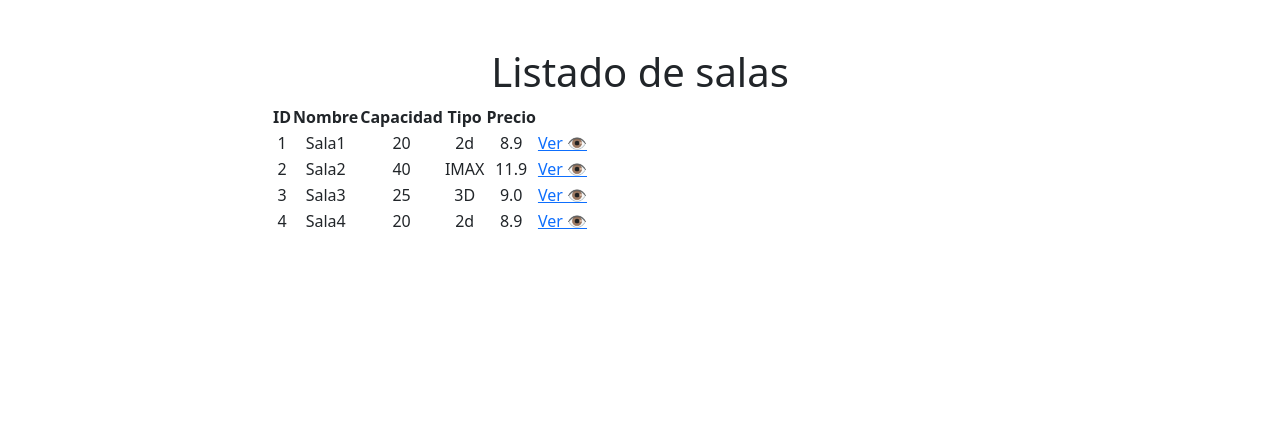
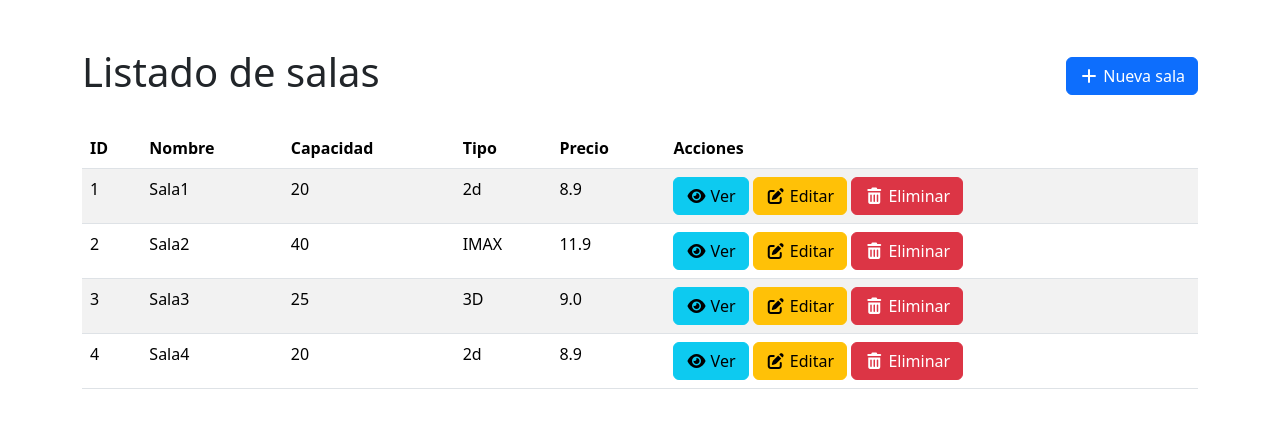
Before and after one commit to HueteDevs/Proyecto_Adecco, a FastAPI app: page /salas in a window 1280 px wide. Shown: the top 428 px of the page. Run offline with FastAPI, Linux system fonts and the light colour scheme; some libraries are stand-ins or nearby versions.

Commit message:
cambios en la plantilla de salas/list.html

```diff
--- a/app/templates/salas/list.html
+++ b/app/templates/salas/list.html
@@ -4,22 +4,29 @@
     <meta charset="UTF-8">
     <meta name="viewport" content="width=device-width, initial-scale=1.0">
     <link href="https://cdn.jsdelivr.net/npm/bootstrap@5.3.8/dist/css/bootstrap.min.css" rel="stylesheet" integrity="sha384-sRIl4kxILFvY47J16cr9ZwB07vP4J8+LH7qKQnuqkuIAvNWLzeN8tE5YBujZqJLB" crossorigin="anonymous">
+    <link rel="stylesheet" href="https://cdnjs.cloudflare.com/ajax/libs/font-awesome/7.0.1/css/all.min.css" integrity="sha512-2SwdPD6INVrV/lHTZbO2nodKhrnDdJK9/kg2XD1r9uGqPo1cUbujc+IYdlYdEErWNu69gVcYgdxlmVmzTWnetw==" crossorigin="anonymous" referrerpolicy="no-referrer" />
 
     <title>Listado de salas</title>
 </head>
 <body>
     <div class="container mt-5">
-        <div class="row justify-content-center mb-5">
-            <div class="col-md-8 text-center">
+        <div class="d-flex justify-content-between align-items-center mb-4">
             <h1>Listado de salas</h1>
+            <a href="/salas/new" class="btn btn-primary">
+                <i class="fa-solid fa-plus"></i> Nueva sala
+            </a>
+        </div>
 
-                <table>
+        <table class="table table-striped">
             <thead>
+                <tr>
                     <th>ID</th>
                     <th>Nombre</th>
                     <th>Capacidad</th>
                     <th>Tipo</th>
                     <th>Precio</th>
+                    <th>Acciones</th>
+                </tr>
             </thead>
             <tbody>
                 {% for sala in salas %}
@@ -30,14 +37,25 @@
                     <td>{{ sala.tipo}}</td>
                     <td>{{ sala.precio}}</td>
                     <td>
-                                <a href="/salas/{{sala.id }}">Ver 👁️</a>
+                        <a href="/salas/{{ sala.id }}" class="btn btn-info"><i class="fa-solid fa-eye"></i> Ver</a>
+                        <a href="/salas/{{ sala.id }}/edit" class="btn btn-warning">
+                            <i class="fa-solid fa-pen-to-square"></i> Editar
+                        </a>
+                        <form method="post" action="/salas/{{ sala.id }}/delete" style="display: inline" onsubmit="return confirm('¿Estás seguro de que quieres eliminar esta sala?');">
+                            <button type="submit" class="btn btn-danger">
+                                <i class="fa-solid fa-trash-can"></i> Eliminar
+                            </button>
+                        </form>
                     </td>
+
+
+
+
                 </tr>
                 {% endfor %}
             </tbody>
         </table>
-            </div>
-        </div>
+
     </div>
 
     <script src="https://cdn.jsdelivr.net/npm/bootstrap@5.3.8/dist/js/bootstrap.bundle.min.js" integrity="sha384-FKyoEForCGlyvwx9Hj09JcYn3nv7wiPVlz7YYwJrWVcXK/BmnVDxM+D2scQbITxI" crossorigin="anonymous"></script>
```
Lines whose indentation alone changed are shown as unchanged.
